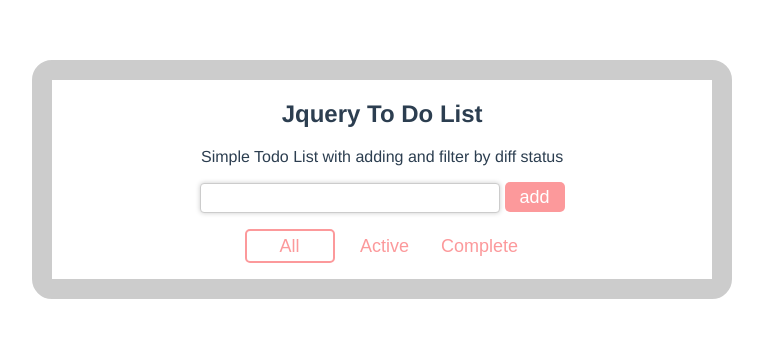
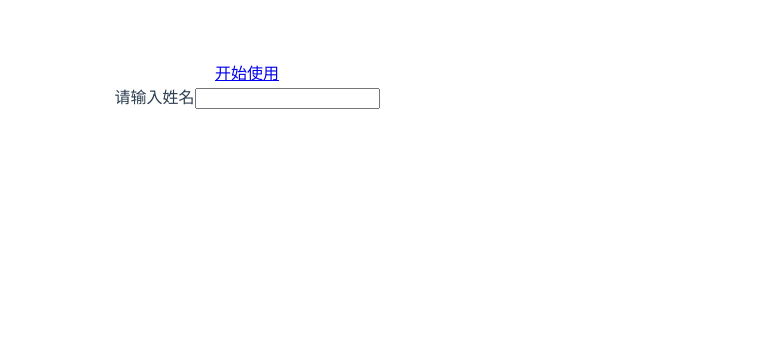
Before and after one commit to lmyljw/vuex-todolist, a Vue app: page / in a window 1280 px wide. Shown: the top 338 px of the page, without its empty margins (393-1156 px from the left). Built offline with nearby package versions, Linux system fonts and the light colour scheme.

Commit message:
[save for homework]

```diff
--- a/package.json
+++ b/package.json
@@ -8,8 +8,10 @@
     "lint": "vue-cli-service lint"
   },
   "dependencies": {
+    "axios": "^0.19.0",
     "core-js": "^2.6.5",
     "vue": "^2.6.10",
+    "vue-router": "^3.0.7",
     "vuex": "^3.1.1",
     "vux": "^2.9.4"
   },
--- a/src/App.vue
+++ b/src/App.vue
@@ -1,19 +1,15 @@
 <template>
   <div id="app">
-    <TodoList/>
+
+    <!-- <TodoList/> -->
+    <router-view></router-view>
   </div>
 </template>
 
 <script>
-import HelloWorld from './components/HelloWorld.vue'
-import TodoList from './components/TodoList.vue'
-
 export default {
   name: 'app',
-  components: {
-    HelloWorld,
-    TodoList
-  }
+
 }
 </script>
 
--- a/src/components/FilterBtn.vue
+++ b/src/components/FilterBtn.vue
@@ -12,23 +12,19 @@ export default {
     data(){
         return{
             showing:this.$store.state.showing,
-            showList:this.$store.state.showList,
-            inputList:this.$store.state.inputList
         }
     },
     methods:{
         showAll(){
-            this.$store.commit('showAll');
+            this.$store.dispatch('showAll');
             this.showing="All"
         },
         showActive(){
-            this.$store.commit('showActive');
-            // this.showList=this.inputList.filter(item=>!item.finished);
+            this.$store.dispatch('showActive');
             this.showing='Active'
         },
         showComplete(){
-            this.$store.commit('showComplete');
-            // this.showList=this.inputList.filter(item=>item.finished);
+            this.$store.dispatch('showComplete');
             this.showing='Complete'
         }
     }
--- a/src/components/InputText.vue
+++ b/src/components/InputText.vue
@@ -10,16 +10,33 @@
     <button class="add" @click="addItem" >add</button></div>
 </template>
 <script>
+import axios from 'axios'
 export default {
     name:"inputText",
     data(){
         return{
-            inputItem:this.$store.state.inputItem
+            inputItem:{
+                content:"",
+                finished:false,
+                isEditing:false
+            }
         }
+    },
+    computed:{
+      username(){
+        return this.$route.params.userName
+      }
     },
     methods:{
         addItem(){
-            this.$store.commit('addItem',this.inputItem);
+            // axios.post('http://localhost:3001/todos',this.inputItem)
+            // .then(function(response){
+            //     console.log(response);
+            // })
+            // .catch(function (error) {
+            //     console.log(error);
+            // });
+            this.$store.dispatch('addItem',this.inputItem);
             this.inputItem = {
                 content: '',
                 finished:false,
--- a/src/components/Items.vue
+++ b/src/components/Items.vue
@@ -11,12 +11,11 @@
 </template>
 <script>
 import {mapGetters} from 'vuex'
-
+import axios from 'axios'
 export default {
     name:"items",
     data(){
         return{
-            showList:this.$store.state.showList,
             item:{
                 content: '',
                 finished:false,
@@ -24,24 +23,27 @@ export default {
             }
         }
     },
-    // computed:{
-    //     ...mapGetters(['']),
-    //     showList(){
-
-    //         return
-    //     }
-    // },
+    computed:{
+        showList:function(){
+            if(this.$store.state.showing=='All')
+            return this.$store.state.inputList
+            if(this.$store.state.showing=='Active')
+            return this.$store.state.inputList.filter(item=>!item.finished)
+            if(this.$store.state.showing=='Complete')
+            return this.$store.state.inputList.filter(item=>item.finished)
+        }
+    },
     methods:{
         toggleFinshed(item){
             item.finished=!item.finished;
-            this.$store.commit('toggleFinshed',item)
+            this.$store.dispatch('toggleFinshed',item)
         },
         toEdit(item){
             item.isEditing=true
         },
          edited(item){
             item.isEditing=false
-            this.$store.commit('edited',item)
+            this.$store.dispatch('edited',item)
          },
     }
 }
--- /dev/null
+++ b/src/components/Title.vue
@@ -0,0 +1,6 @@
+<template>
+    <div>
+        <h2 class="header1">Jquery To Do List</h2>
+    <p>Simple Todo List with adding and filter by diff status</p>
+    </div>
+</template>
--- a/src/components/TodoList.vue
+++ b/src/components/TodoList.vue
@@ -5,10 +5,7 @@
     <p>Simple Todo List with adding and filter by diff status</p>
     <InputText></InputText>
     <Items></Items>
-    <!-- <FilterBtn></FilterBtn> -->
-    <p><button class="allBtn" @click="showAll" :class="{selected:showing=='All'}">All</button>
-    <button class="activeBtn" @click="showActive" :class="{selected:showing=='Active'}">Active</button>
-    <button class="completeBtn" @click="showComplete" :class="{selected:showing=='Complete'}">Complete</button></p>
+    <FilterBtn></FilterBtn>
   </div>
 </div>
 </template>
@@ -16,41 +13,31 @@
 <script>
 import InputText from './InputText';
 import Items from './Items';
-// import FilterBtn from './FilterBtn';
+import FilterBtn from './FilterBtn';
+import axios from 'axios'
  export default {
     data () {
       return {
-        inputList: this.$store.state.inputList,
-        showList:this.$store.state.showList,
-        showing:"All",
-		    // inputItem: {
-        //   content: '',
-        //   finished:false,
-        //   isEditing:false,
-		    // },
 	    }
     },
+
+    // created:function(){
+    //   axios.get('http://localhost:3001/todos')
+    //   .then( (response)=> {
+    //     console.log(response);
+    //     this.$store.dispatch('initItem',response)
+    //   })
+    //   .catch(function (error) {
+    //     console.log(error);
+    //   });
+    // },
     components:{
       InputText,
       Items,
-      // FilterBtn
+      FilterBtn
     },
+
     methods: {
-      showAll(){
-        this.$store.commit('showAll');
-        // this.showList=this.inputList;
-        this.showing="All"
-      },
-      showActive(){
-        this.$store.commit('showActive');
-        // this.showList=this.inputList.filter(item=>!item.finished);
-        this.showing='Active'
-      },
-      showComplete(){
-        this.$store.commit('showComplete');
-        // this.showList=this.inputList.filter(item=>item.finished);
-        this.showing='Complete'
-      }
     }
  }
 </script>
@@ -73,28 +60,5 @@ import Items from './Items';
     margin:0 auto;
     width: 600px;
   }
-  .allBtn,.activeBtn,.completeBtn{
-    background: #fff;
-    text-decoration: none;
-    line-height: 28px;
-    width: 90px;
-    font-size: 18px;
-    border: 0;
-    outline: 0;
-    margin-left: 5px;
-    border-radius: 5px;
-    color:#fc999b;
-  }
-  .selected{
-    background: #fff;
-    text-decoration: none;
-    line-height: 28px;
-    width: 90px;
-    font-size: 18px;
-    border:2px solid#fc999b;
-    outline: 0;
-    margin-left: 5px;
-    border-radius: 5px;
-    color:#fc999b;
-  }
+
 </style>
--- /dev/null
+++ b/src/components/Welcome.vue
@@ -0,0 +1,16 @@
+<template>
+    <div class="welcome">
+        <div><router-link :to="{ name: 'todolist', params: { userName: name }}"> 开始使用</router-link></div>
+        <span>请输入姓名</span><input type="text" v-model="name">
+    </div>
+</template>
+<script>
+export default {
+    name:'welcome',
+    data(){
+        return{
+            name:""
+        }
+    },
+}
+</script>
--- a/src/components/store/index.js
+++ b/src/components/store/index.js
@@ -1,22 +1,16 @@
 import Vue from 'vue'
 import Vuex from 'vuex'
-
+import axios from 'axios'
 Vue.use(Vuex)
 export default new Vuex.Store({
     state:{
         inputList: [],
-        showList:[],
         showing:"All",
-		inputItem: {
-          content: '',
-          finished:false,
-          isEditing:false,
-        }
+
     },
     mutations:{
         addItem (state,payload) {
             state.inputList.push(payload);
-            state.showList.push(payload);
             state.inputItem = {
                 content: '',
                 finished:false,
@@ -28,19 +22,55 @@ export default new Vuex.Store({
             item.finished=!item.finished;
         },
         showAll(state) {
-            state.showList=state.inputList;
+            //state.showList=state.inputList;
             state.showing="All";
 
         },
         showActive(state) {
-            state.showList=state.inputList.filter(item=>!item.finished);
+            //state.showList=state.inputList.filter(item=>!item.finished);
             state.showing="Active";
 
         },
         showComplete(state) {
-            state.showList=state.inputList.filter(item=>item.finished)
+            //state.showList=state.inputList.filter(item=>item.finished)
             state.showing="Complete"
-
+        },
+        edited(state,payload){
+            let item = state.inputList.filter(item=>payload.content==item.content);
+            item.content=payload.content;
+            item.isEditing=false;
+        },
+        initItem(state,payload){
+            state.inputList.push(...payload.data);
+        }
+    },
+    actions:{
+        addItem({commit},payload){
+            // axios.post('http://localhost:3001/todos',payload).then((response)=>{
+            //     commit('addItem',payload)
+            // })
+            // .catch(function (error) {
+            //     console.log(error);
+            // });
+            commit('addItem',payload)
+        },
+        toggleFinshed(context,payload){
+            context.commit('toggleFinshed',payload);
+        },
+        showAll(context) {
+            context.commit('showAll');
+        },
+        showActive(context) {
+            context.commit('showActive');
+        },
+        showComplete(context) {
+            context.commit('showComplete');
+        },
+        edited(context,payload){
+            context.commit('edited',payload);
+        },
+        initItem(context,payload){
+            context.commit('initItem',payload)
         }
     }
 })
--- a/src/main.js
+++ b/src/main.js
@@ -1,11 +1,31 @@
 import Vue from 'vue'
 import Vuex from 'vuex'
 import App from './App.vue'
+import axios from 'axios'
+import VueRouter from 'vue-router'
 import store from './components/store'
+import Welcome from './components/Welcome.vue'
+import TodoList from './components/TodoList.vue'
 
 Vue.config.productionTip = false
+
 Vue.use(Vuex)
+Vue.use(VueRouter)
+const routes=[
+{
+  path:'/',
+  component:Welcome
+},
+{
+  path:'/todolist/:userName',
+  name:'todolist',
+  component:TodoList
+}]
+const router =new VueRouter({routes})
+
 new Vue({
   store,
+  axios,
+  router,
   render: h => h(App),
 }).$mount('#app')
```
Also changed, not shown: src/router/index.js (added, +9 -0 lines), 1 other file (tests, documents, lock files or other folders).
